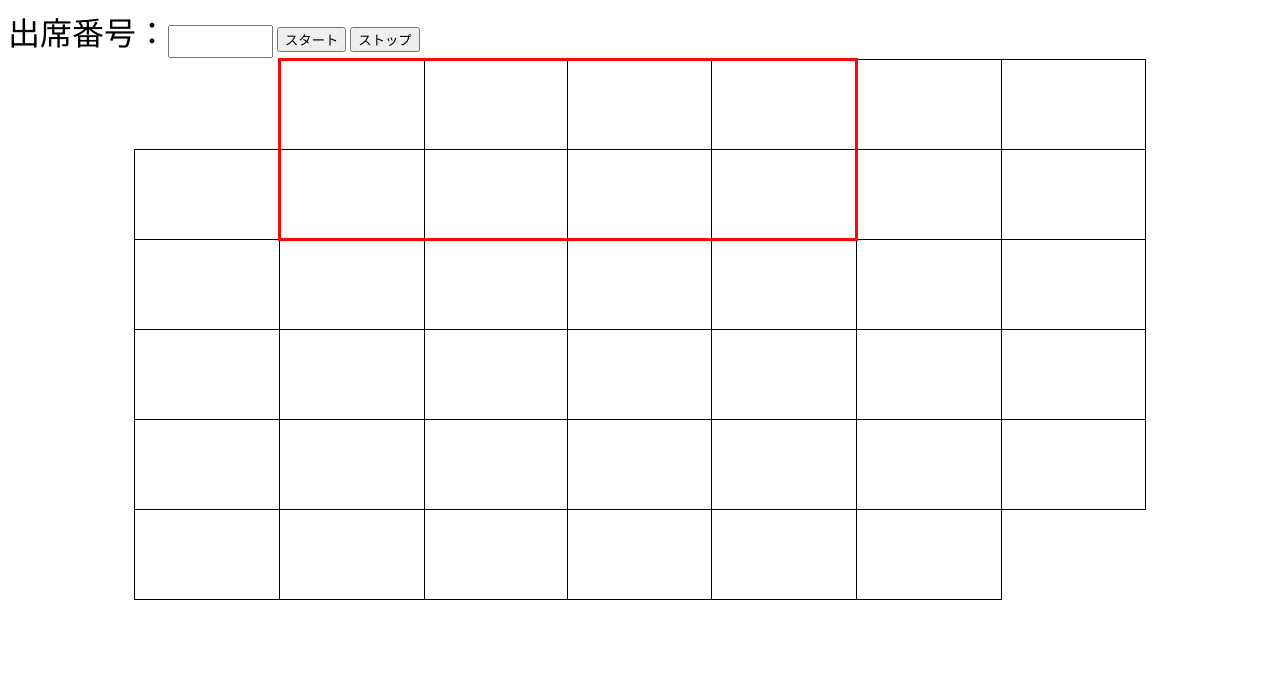
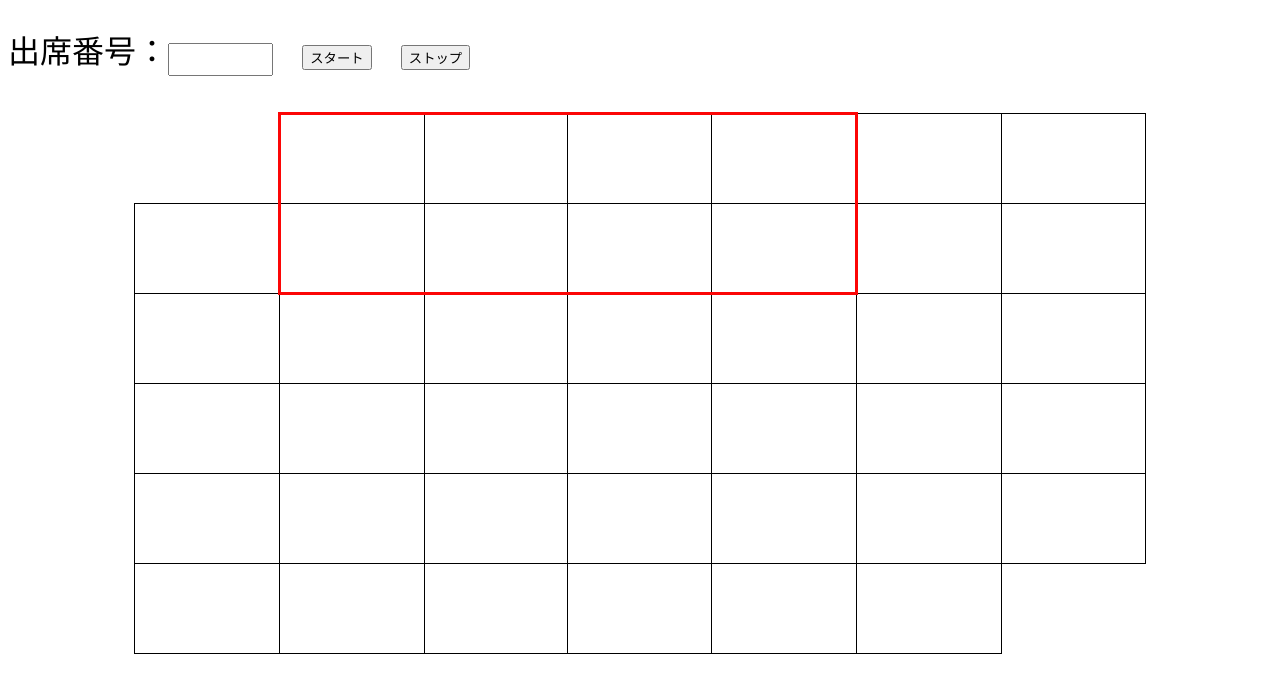
Before and after one commit to sflied/sekigae2, a plain HTML site: page index.html in a window 1280 px wide. Drawn offline with Linux system fonts and the light colour scheme.

Commit message:
Update index.html

```diff
--- a/index.html
+++ b/index.html
@@ -9,9 +9,16 @@
 </head>
 
 <body>
-  <label><font size="6">出席番号：<input type="text" style="line-height:2;" size="10" id="number"></font></label>
-  <button type="submit" id="start">スタート</button>
+  <br>
+  <div class="div-cl">
+  <!--
+  <label ><font size="6">出席番号：<input type="text" style="line-height:2;" size="10" id="number"></font></label>
+  -->
+  <font size="6">出席番号：</font><input type="text" style="line-height: 2;" size="10" id="number">
+  <button type="submit" id="start" style="margin-right: 2%;margin-left: 2%;">スタート</button>
   <button type="submit" id="stop">ストップ</button>
+  </div>
+  <br>
   <br>
   <table style="border:none" class="size" border="1" id="seki">
     <tr class="tr-all">
```
